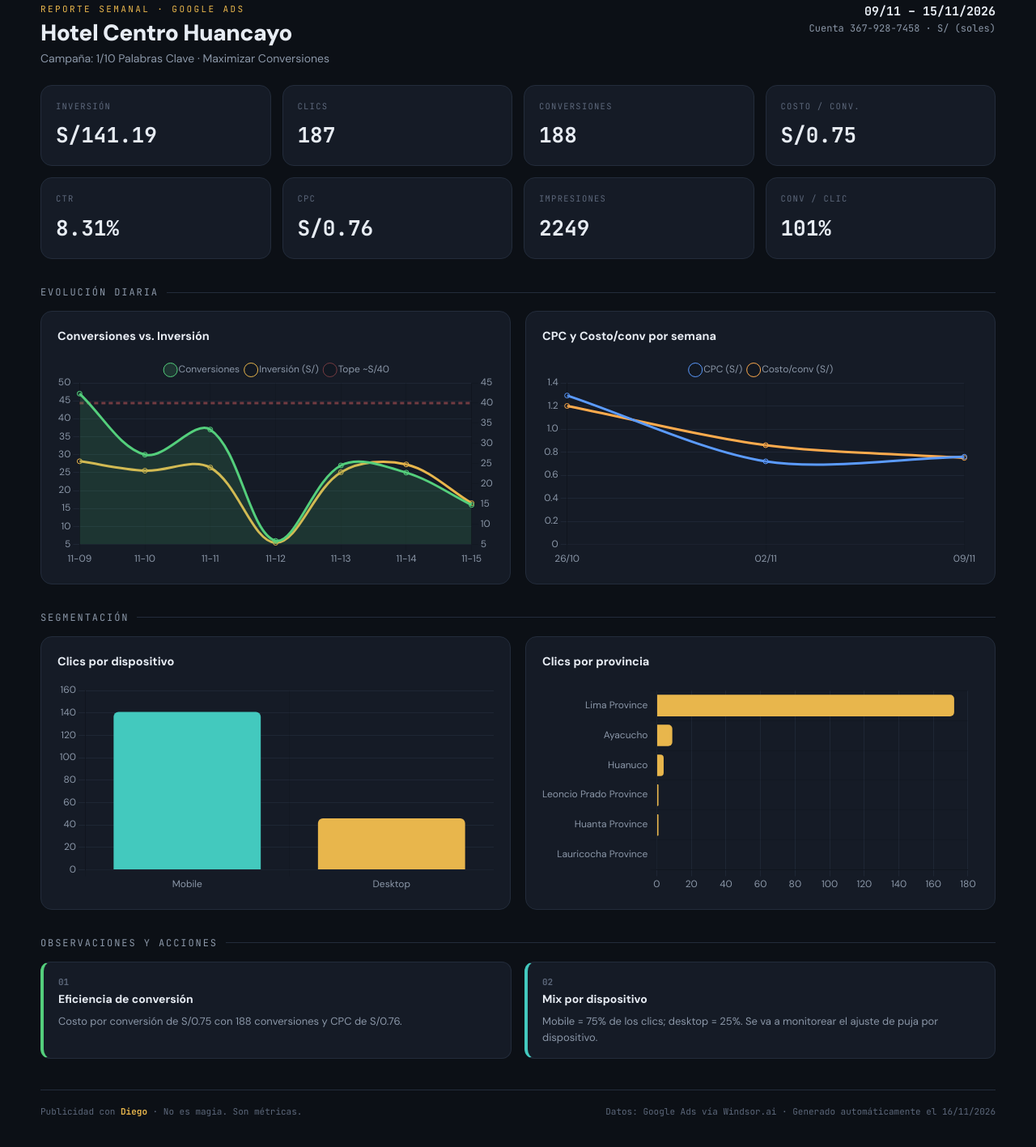
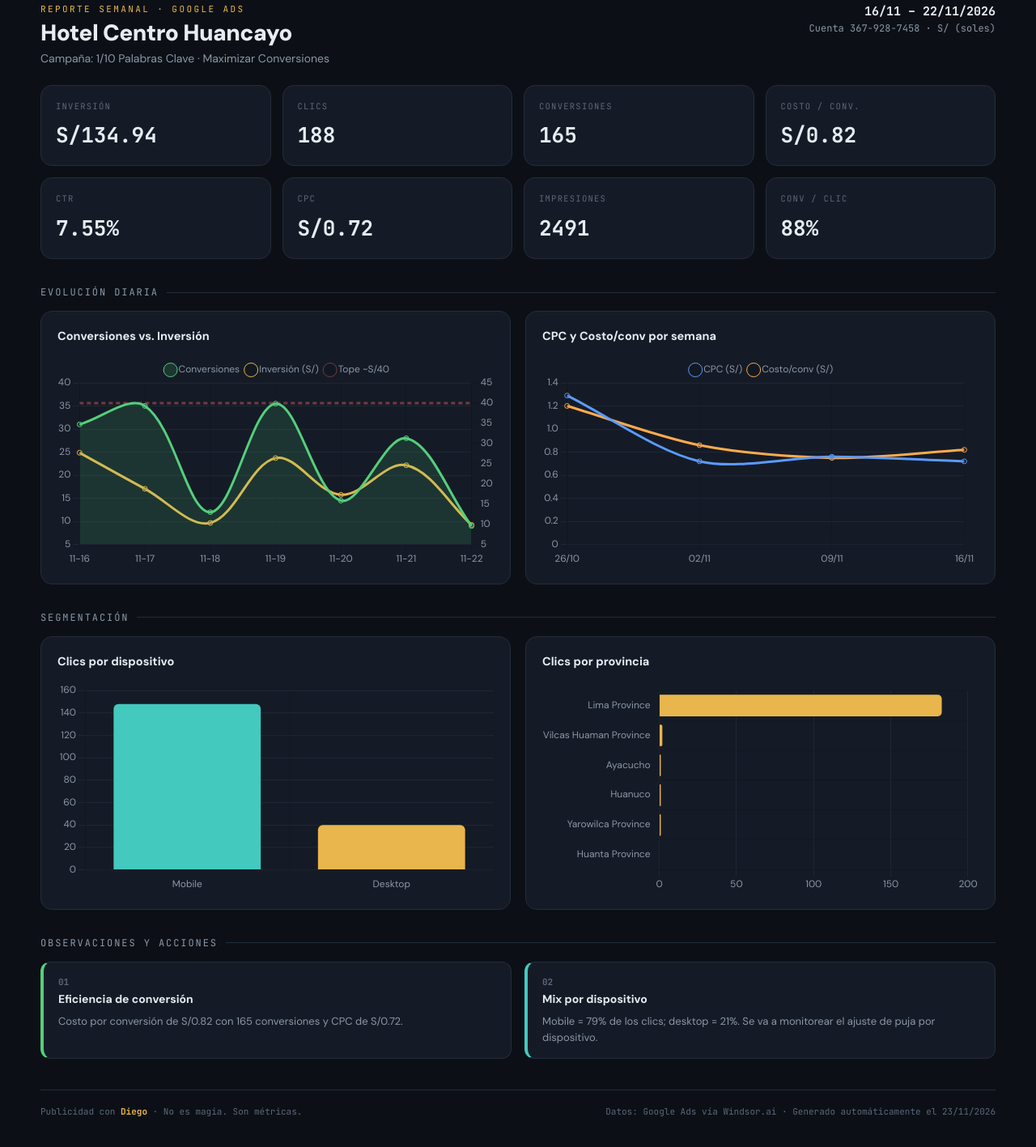
Before and after one commit to publicidadcondiego/dashboard-hotel-centro, a plain HTML site: page index.html in a window 1280 px wide. Shown: the part 29-1446 px from the top of the page at 81% size. Drawn offline with nearby package versions, Linux system fonts and the light colour scheme.

Commit message:
Actualización automática del dashboard (2026-11-23)

```diff
--- a/index.html
+++ b/index.html
@@ -1,7 +1,7 @@
 <!DOCTYPE html>
 <html lang="es"><head>
 <meta charset="UTF-8"><meta name="viewport" content="width=device-width, initial-scale=1.0">
-<title>Hotel Centro Huancayo — Reporte Semanal (09/11 – 15/11/2026)</title>
+<title>Hotel Centro Huancayo — Reporte Semanal (16/11 – 22/11/2026)</title>
 <link href="https://fonts.googleapis.com/css2?family=DM+Sans:wght@400;500;700;900&family=JetBrains+Mono:wght@400;500;700&display=swap" rel="stylesheet">
 <script src="https://cdnjs.cloudflare.com/ajax/libs/Chart.js/4.4.1/chart.umd.min.js"></script>
 <style>
@@ -51,20 +51,20 @@ tbody td:first-child{text-align:left;font-family:var(--sans);font-weight:500}
     <h1>Hotel Centro Huancayo</h1>
     <div class="subtitle">Campaña: 1/10 Palabras Clave · Maximizar Conversiones</div>
   </div>
-  <div class="period"><span class="range">09/11 – 15/11/2026</span><br>Cuenta 367-928-7458 · S/ (soles)</div>
+  <div class="period"><span class="range">16/11 – 22/11/2026</span><br>Cuenta 367-928-7458 · S/ (soles)</div>
 </div>
 
 <div class="kpis">
-  <div class="kpi"><div class="label">Inversión</div><div class="val">S/141.19</div></div>
-  <div class="kpi"><div class="label">Clics</div><div class="val">187</div></div>
-  <div class="kpi"><div class="label">Conversiones</div><div class="val">188</div></div>
-  <div class="kpi"><div class="label">Costo / Conv.</div><div class="val">S/0.75</div></div>
+  <div class="kpi"><div class="label">Inversión</div><div class="val">S/134.94</div></div>
+  <div class="kpi"><div class="label">Clics</div><div class="val">188</div></div>
+  <div class="kpi"><div class="label">Conversiones</div><div class="val">165</div></div>
+  <div class="kpi"><div class="label">Costo / Conv.</div><div class="val">S/0.82</div></div>
 </div>
 <div class="kpis">
-  <div class="kpi"><div class="label">CTR</div><div class="val">8.31%</div></div>
-  <div class="kpi"><div class="label">CPC</div><div class="val">S/0.76</div></div>
-  <div class="kpi"><div class="label">Impresiones</div><div class="val">2249</div></div>
-  <div class="kpi"><div class="label">Conv / Clic</div><div class="val">101%</div></div>
+  <div class="kpi"><div class="label">CTR</div><div class="val">7.55%</div></div>
+  <div class="kpi"><div class="label">CPC</div><div class="val">S/0.72</div></div>
+  <div class="kpi"><div class="label">Impresiones</div><div class="val">2491</div></div>
+  <div class="kpi"><div class="label">Conv / Clic</div><div class="val">88%</div></div>
 </div>
 
 <div class="section-title">Evolución diaria</div>
@@ -80,33 +80,33 @@ tbody td:first-child{text-align:left;font-family:var(--sans);font-weight:500}
 </div>
 
 <div class="section-title">Observaciones y acciones</div>
-<div class="obs-grid"><div class="obs green"><div class="n">01</div><h4>Eficiencia de conversión</h4><p>Costo por conversión de S/0.75 con 188 conversiones y CPC de S/0.76.</p></div>
-<div class="obs teal"><div class="n">02</div><h4>Mix por dispositivo</h4><p>Mobile = 75% de los clics; desktop = 25%. Se va a monitorear el ajuste de puja por dispositivo.</p></div></div>
+<div class="obs-grid"><div class="obs green"><div class="n">01</div><h4>Eficiencia de conversión</h4><p>Costo por conversión de S/0.82 con 165 conversiones y CPC de S/0.72.</p></div>
+<div class="obs teal"><div class="n">02</div><h4>Mix por dispositivo</h4><p>Mobile = 79% de los clics; desktop = 21%. Se va a monitorear el ajuste de puja por dispositivo.</p></div></div>
 
 <div class="foot">
   <span>Publicidad con <b>Diego</b> · No es magia. Son métricas.</span>
-  <span>Datos: Google Ads vía Windsor.ai · Generado automáticamente el 16/11/2026</span>
+  <span>Datos: Google Ads vía Windsor.ai · Generado automáticamente el 23/11/2026</span>
 </div>
 
 </div>
 <script>
 Chart.defaults.font.family="'DM Sans',sans-serif";Chart.defaults.color="#8b97a8";
 const grid="rgba(35,44,59,.7)";
-new Chart(chDaily,{type:'line',data:{labels:["11-09", "11-10", "11-11", "11-12", "11-13", "11-14", "11-15"],datasets:[
-  {label:'Conversiones',data:[47.0, 30.0, 37.0, 6.0, 27.0, 25.0, 16.0],borderColor:'#54cf7c',backgroundColor:'rgba(84,207,124,.15)',fill:true,tension:.35,yAxisID:'y'},
-  {label:'Inversión (S/)',data:[25.59, 23.26, 24.04, 5.41, 22.87, 24.81, 15.21],borderColor:'#e8b64c',tension:.35,yAxisID:'y1'},
+new Chart(chDaily,{type:'line',data:{labels:["11-16", "11-17", "11-18", "11-19", "11-20", "11-21", "11-22"],datasets:[
+  {label:'Conversiones',data:[31.0, 35.0, 12.0, 35.5, 14.5, 28.0, 9.0],borderColor:'#54cf7c',backgroundColor:'rgba(84,207,124,.15)',fill:true,tension:.35,yAxisID:'y'},
+  {label:'Inversión (S/)',data:[27.7, 18.77, 10.33, 26.39, 17.29, 24.61, 9.84],borderColor:'#e8b64c',tension:.35,yAxisID:'y1'},
   {label:'Tope ~S/40',data:[40.0, 40.0, 40.0, 40.0, 40.0, 40.0, 40.0],borderColor:'rgba(255,107,107,.4)',borderDash:[5,4],pointRadius:0,yAxisID:'y1'}
 ]},options:{responsive:true,maintainAspectRatio:false,plugins:{legend:{labels:{usePointStyle:true,boxWidth:8}}},
   scales:{y:{position:'left',grid:{color:grid}},y1:{position:'right',grid:{drawOnChartArea:false},suggestedMax:45.0}}}});
-new Chart(chTrend,{type:'line',data:{labels:["26/10", "02/11", "09/11"],datasets:[
-  {label:'CPC (S/)',data:[1.29, 0.72, 0.76],borderColor:'#5b9bff',tension:.3},
-  {label:'Costo/conv (S/)',data:[1.2, 0.86, 0.75],borderColor:'#ffab4d',tension:.3}
+new Chart(chTrend,{type:'line',data:{labels:["26/10", "02/11", "09/11", "16/11"],datasets:[
+  {label:'CPC (S/)',data:[1.29, 0.72, 0.76, 0.72],borderColor:'#5b9bff',tension:.3},
+  {label:'Costo/conv (S/)',data:[1.2, 0.86, 0.75, 0.82],borderColor:'#ffab4d',tension:.3}
 ]},options:{responsive:true,maintainAspectRatio:false,plugins:{legend:{labels:{usePointStyle:true,boxWidth:8}}},scales:{y:{grid:{color:grid},beginAtZero:true}}}});
 new Chart(chDevice,{type:'bar',data:{labels:["Mobile", "Desktop"],datasets:[
-  {label:'Clics',data:[141, 46],backgroundColor:['#43c9be','#e8b64c','#5b9bff'],borderRadius:6}]},
+  {label:'Clics',data:[148, 40],backgroundColor:['#43c9be','#e8b64c','#5b9bff'],borderRadius:6}]},
   options:{responsive:true,maintainAspectRatio:false,plugins:{legend:{display:false}},scales:{y:{grid:{color:grid}}}}});
-new Chart(chProv,{type:'bar',data:{labels:["Lima Province", "Ayacucho", "Huanuco", "Leoncio Prado Province", "Huanta Province", "Lauricocha Province"],datasets:[
-  {label:'Clics',data:[172, 9, 4, 1, 1, 0],backgroundColor:'#e8b64c',borderRadius:5}]},
+new Chart(chProv,{type:'bar',data:{labels:["Lima Province", "Vilcas Huaman Province", "Ayacucho", "Huanuco", "Yarowilca Province", "Huanta Province"],datasets:[
+  {label:'Clics',data:[183, 2, 1, 1, 1, 0],backgroundColor:'#e8b64c',borderRadius:5}]},
   options:{indexAxis:'y',responsive:true,maintainAspectRatio:false,plugins:{legend:{display:false}},scales:{x:{grid:{color:grid}}}}});
 </script>
 </body></html>
```
Also changed, not shown: data/history.json (+7 -0 lines).
